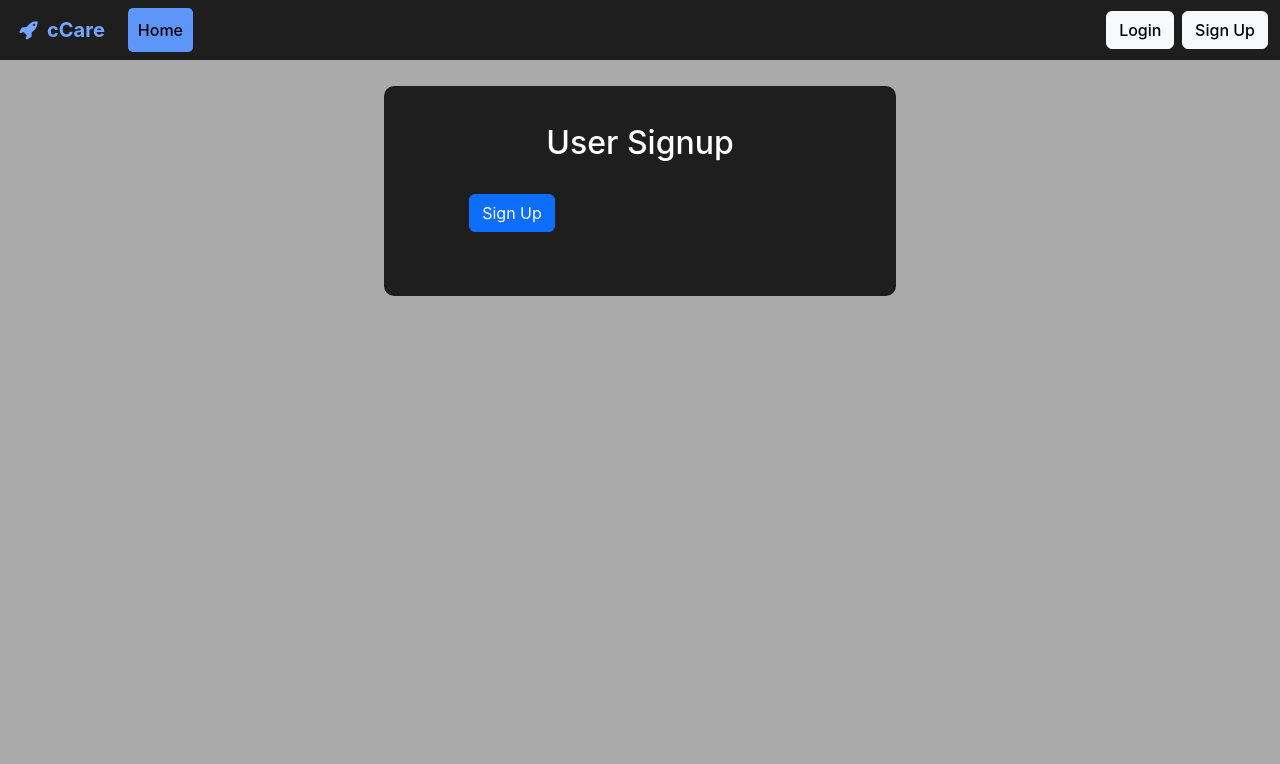
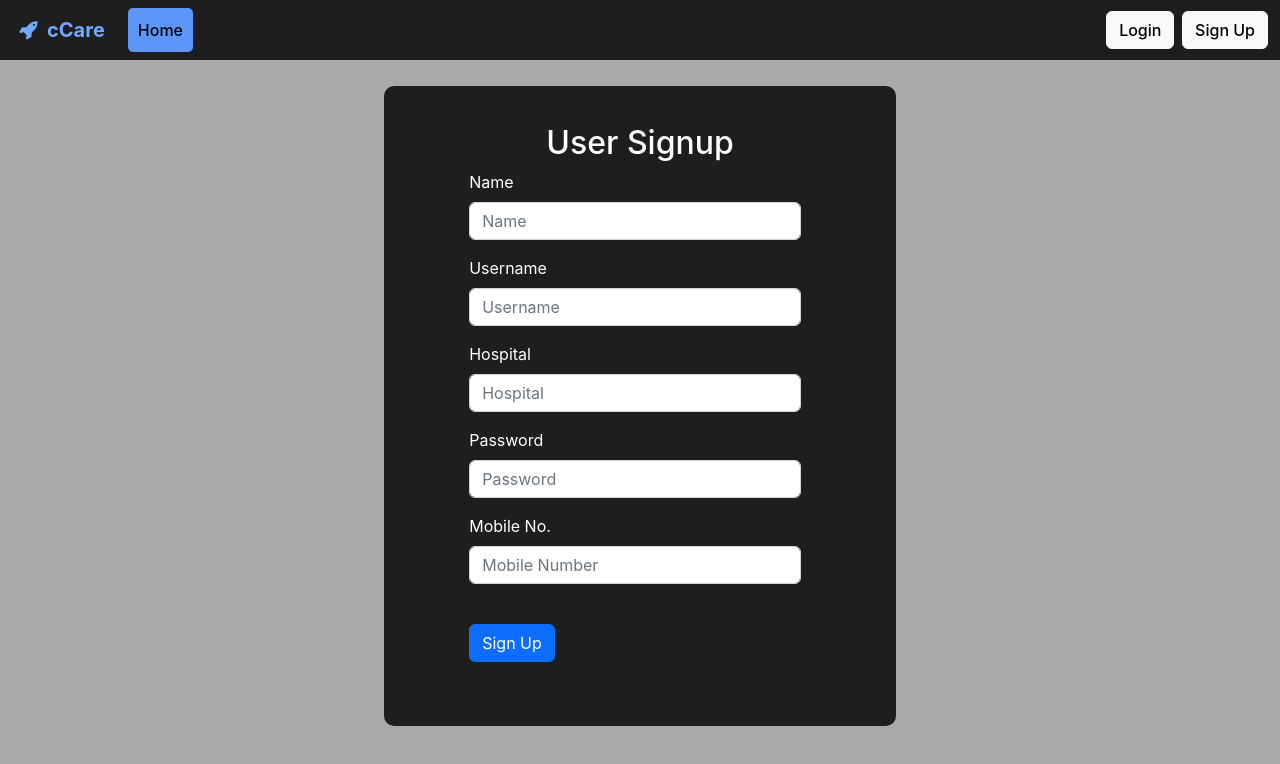
Before and after one commit to urujahmedsyed/cancerfrontend, a React (Create React App) app: page /signup in a window 1280 px wide. Shown: the top 764 px of the page. Built offline with nearby package versions, Linux system fonts and the light colour scheme.

Commit message:
modified:   src/components/SignUp.js

```diff
--- a/src/components/SignUp.js
+++ b/src/components/SignUp.js
@@ -38,26 +38,80 @@ function SignUp() {
             window.alert('Invalid signup!');
         }
     }
-
 return (
 <>
-            <div id="nav1"><Navu /></div>
+    <div id="nav1"><Navu/></div>
     <div class="container" id="dome21">
         <div class="container" id="resdesc21">
-                    <h2><br />User Signup</h2>
+            <h2><br/>User Signup</h2>
         </div>
         <div id="loginfrms21">
             <form onSubmit={registerUser}>
-                        {/* Form inputs... */}
-                        <br />
+                <div class="mb-3">
+                    <label for="exampleInputName1" class="form-label">Name</label>
+                    <input
+                        value={name}
+                        onChange={(e)=>setName(e.target.value)}
+                        type="text"
+                        class="form-control"
+                        id="exampleInputName1"
+                        placeholder="Name"/>
+                </div>
+                <div class="mb-3">
+                    <label for="exampleInputUsername1"class="form-label">Username</label>
+                    <input
+                        value={uname}
+                        onChange={(e)=>setUname(e.target.value)}
+                        type="text"
+                        class="form-control"
+                        id="exampleInputUsername1"
+                        placeholder="Username"/>
+                </div>
+                <div class="mb-3">
+                    <label for="exampleInputHospital1"class="form-label">Hospital</label>
+                    <input
+                        value={hospital}
+                        onChange={(e)=>setHospital(e.target.value)}
+                        type="text"
+                        class="form-control"
+                        id="exampleInputHospital1"
+                        placeholder="Hospital"/>
+                </div>
+                <div class="mb-3">
+                    <label for="exampleInputPassword1" class="form-label">Password</label>
+                    <input
+                        value={password}
+                        onChange={(e)=>setPassword(e.target.value)}
+                        type="password"
+                        class="form-control"
+                        id="exampleInputPassword1"
+                        placeholder="Password"/>
+                </div>
+
+                <div class="mb-3">
+                    <label for="exampleInputMobileNo1" class="form-label">Mobile No.</label>
+                    <input
+                        value={mobile}
+                        onChange={(e)=>setMobile(e.target.value)}
+                        type="number"
+                        class="form-control"
+                        id="exampleInputMobileNo1"
+                        placeholder="Mobile Number"/>
+                </div>
+                {/* <div class="mb-3">
+                    <label for="exampleInputPassword1" class="form-label">Confirm Password</label>
+                    <input type="password" class="form-control" id="exampleInputPassword1"/>
+                </div> */}
+                <br/>
                 <button type="submit" class="btn btn-primary">Sign Up</button>
             </form>
+
         </div>
     </div>
-            <br />
-            <br />
+    <br/>
+    <br/>
 </>
-    );
+)
 }
-
+;
 export default SignUp;
```
Lines whose indentation alone changed are shown as unchanged.
